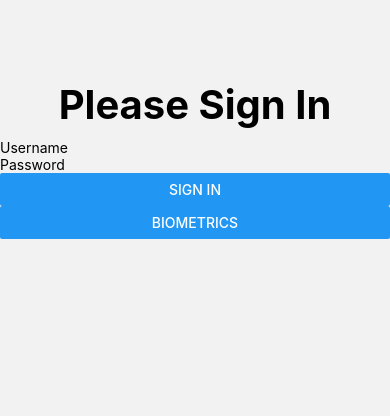
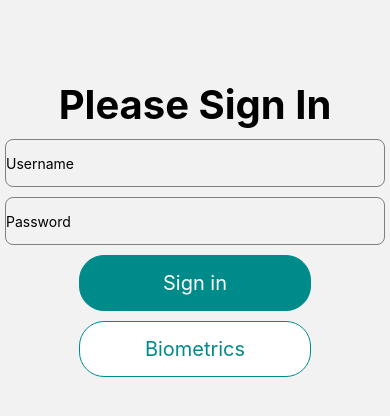
Before and after one commit to crisissettled/devchat_rn, a React Native app: screen /SignIn in a window 390 px wide. Shown: the top 416 px of the page. Built offline with nearby package versions, Linux system fonts and the light colour scheme.

Commit message:
signIn ui 01

```diff
--- a/src/app/user/types.ts
+++ b/src/app/user/types.ts
@@ -9,3 +9,9 @@ export interface UserState {
   error: any;
   data: any;
 }
+
+export interface PayloadUserSignIn {
+  userId: string;
+  password: string;
+  keepLoggedIn: boolean;
+}
--- a/src/app/user/userSlice.ts
+++ b/src/app/user/userSlice.ts
@@ -1,13 +1,13 @@
-import {createAsyncThunk, createSlice} from '@reduxjs/toolkit';
+import {createAsyncThunk, createSlice, PayloadAction} from '@reduxjs/toolkit';
 
 import {ApiEndPoints} from '@shared/constants';
 import {httpFetch} from '@utils/httpFetch';
 import {FetchStatus} from '@shared/types/enums';
-import {UserState} from '@app/user/types';
+import {PayloadUserSignIn, UserState} from '@app/user/types';
 
 export const userSignIn = createAsyncThunk(
   ApiEndPoints.USER_SIGN_IN,
-  async (data, thunkAPI) => {
+  async (data: PayloadUserSignIn, thunkAPI) => {
     let response = await httpFetch(
       ApiEndPoints.USER_SIGN_IN,
       'PUT',
--- a/src/screens/SignIn.tsx
+++ b/src/screens/SignIn.tsx
@@ -1,5 +1,12 @@
 import {useEffect, useState} from 'react';
-import {Text, TextInput, View, Button, StyleSheet} from 'react-native';
+import {
+  Text,
+  TextInput,
+  View,
+  Button,
+  TouchableOpacity,
+  StyleSheet,
+} from 'react-native';
 
 import RNBiometrics from 'react-native-simple-biometrics';
 
@@ -7,12 +14,51 @@ import {userSignIn} from '@app/user/userSlice';
 import {useAppDispatch} from '@app/store';
 
 const styles = StyleSheet.create({
+  title: {
+    margin: 10,
+    marginTop: 80,
+    fontSize: 40,
+    fontWeight: 'bold',
+    textAlign: 'center',
+  },
+  container: {
+    marginLeft: 5,
+    marginRight: 5,
+    flex: 1,
+  },
   input: {
-    height: 40,
-    margin: 12,
+    borderColor: '#808080',
     borderWidth: 1,
-    padding: 10,
+    borderRadius: 8,
+    marginBottom: 10,
+    height: 48,
   },
+  signInButtonCommon: {
+    borderRadius: 25,
+    borderWidth: 1,
+    borderColor: '#008b8b',
+  },
+  signInButton: {
+    backgroundColor: '#008b8b',
+  },
+  signInBioButton: {
+    backgroundColor: '#ffffff',
+    marginTop: 10,
+  },
+  signInbuttonTextCommon: {
+    textAlign: 'center',
+    width: 230,
+    padding: 15,
+    fontSize: 20,
+  },
+  signInButtonText: {
+    color: '#ffffff',
+  },
+  signInBioButtonText: {
+    color: '#008b8b',
+    textAlign: 'center',
+  },
+  alignItemsCenter: {alignItems: 'center'},
 });
 
 function SignInScreen() {
@@ -49,34 +95,45 @@ function SignInScreen() {
   }, []);
 
   return (
+    <View style={styles.container}>
+      <Text style={styles.title}>Please Sign In</Text>
       <View>
-      <Text
-        style={{
-          margin: 10,
-          marginTop: 80,
-          fontSize: 40,
-          fontWeight: 'bold',
-          textAlign: 'center',
-        }}>
-        Please Sign In
-      </Text>
         <TextInput
           placeholder="Username"
           value={userId}
           onChangeText={setuserId}
+          style={styles.input}
         />
         <TextInput
           placeholder="Password"
           value={password}
           onChangeText={setPassword}
           secureTextEntry
+          style={styles.input}
         />
-      <Button
-        title="Sign in"
-        onPress={() => dispatch(userSignIn({userId, password, keepLoggedIn}))}
-      />
-
-      <Button title="Biometrics" onPress={() => biometricsAuth()} />
+      </View>
+      <View style={styles.alignItemsCenter}>
+        <TouchableOpacity
+          style={[styles.signInButtonCommon, styles.signInButton]}
+          onPress={() =>
+            dispatch(userSignIn({userId, password, keepLoggedIn}))
+          }>
+          <Text
+            style={[styles.signInbuttonTextCommon, styles.signInButtonText]}>
+            Sign in
+          </Text>
+        </TouchableOpacity>
+      </View>
+      <View style={styles.alignItemsCenter}>
+        <TouchableOpacity
+          style={[styles.signInButtonCommon, styles.signInBioButton]}
+          onPress={() => biometricsAuth()}>
+          <Text
+            style={[styles.signInbuttonTextCommon, styles.signInBioButtonText]}>
+            Biometrics
+          </Text>
+        </TouchableOpacity>
+      </View>
     </View>
   );
 }
```
Lines whose indentation alone changed are shown as unchanged.
